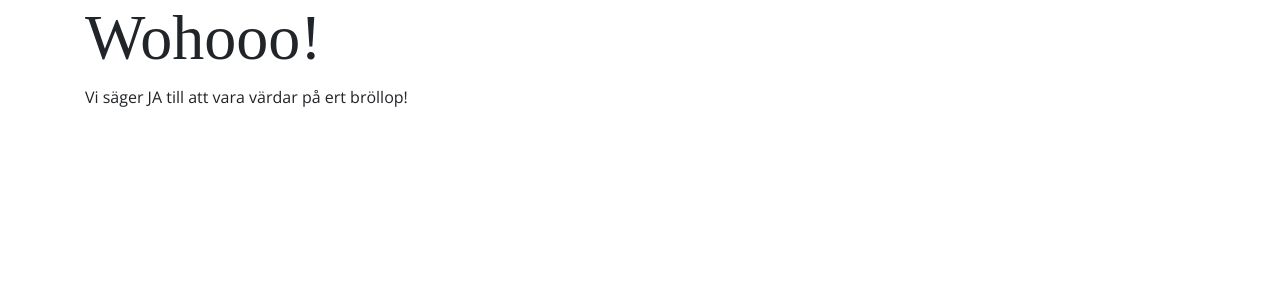
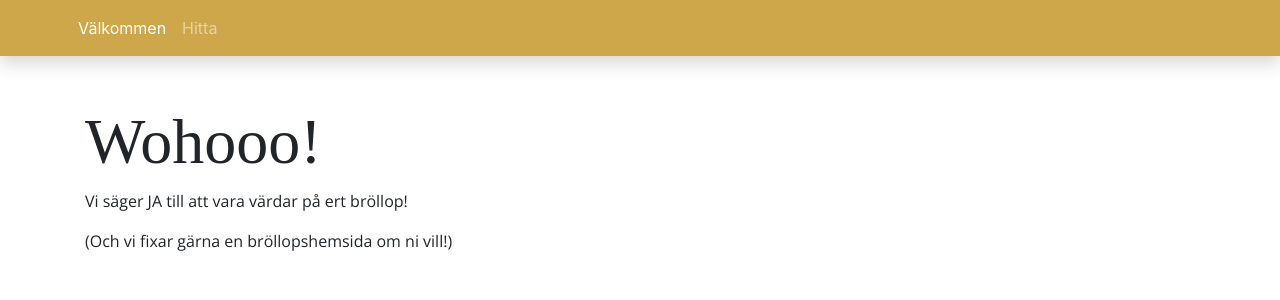
Before and after one commit to filiptammergard/alicejakob, a Vue app: page / in a window 1280 px wide. Shown: the top 300 px of the page. Built offline with nearby package versions, Linux system fonts and the light colour scheme; a web font is replaced by a local one.

Commit message:
navbar and stuff

```diff
--- a/src/App.vue
+++ b/src/App.vue
@@ -1,13 +1,20 @@
 <template>
   <div id="app">
+    <Navbar />
+    <br />
+    <br />
     <router-view />
   </div>
 </template>
 
 <script>
+import Navbar from "./components/Navbar";
+
 export default {
   name: "app",
-  components: {}
+  components: {
+    Navbar
+  }
 };
 </script>
 
--- a/src/assets/main.scss
+++ b/src/assets/main.scss
@@ -6,3 +6,6 @@ p {
   font-family: "Open Sans", sans-serif;
   font-family: 1rem;
 }
+.navbar-custom {
+  background-color: #cea74a;
+}
--- /dev/null
+++ b/src/components/Find.vue
@@ -0,0 +1,9 @@
+<template>
+  <div id="fint-component"></div>
+</template>
+
+<script>
+export default {
+  name: "find-component"
+};
+</script>
--- a/src/components/Navbar.vue
+++ b/src/components/Navbar.vue
@@ -0,0 +1,31 @@
+<template>
+  <div id="navbar-component">
+    <nav class="navbar navbar-expand navbar-dark navbar-custom shadow">
+      <div class="container">
+        <div class="navbar-nav">
+          <router-link
+            class="nav-item nav-link"
+            :class="{ 'active': isRoute('') }"
+            :to="{ name: 'welcome'}"
+          >Välkommen</router-link>
+          <router-link
+            class="nav-item nav-link"
+            :class="{ 'active': isRoute('/hitta') }"
+            :to="{ name: 'find'}"
+          >Hitta</router-link>
+        </div>
+      </div>
+    </nav>
+  </div>
+</template>
+
+<script>
+export default {
+  name: "navbar-component",
+  methods: {
+    isRoute(currentRoute) {
+      return this.$route.matched.some(route => route.path === currentRoute);
+    }
+  }
+};
+</script>
--- a/src/components/Welcome.vue
+++ b/src/components/Welcome.vue
@@ -2,6 +2,7 @@
   <div id="welcome-component">
     <h1>Wohooo!</h1>
     <p>Vi säger JA till att vara värdar på ert bröllop!</p>
+    <p>(Och vi fixar gärna en bröllopshemsida om ni vill!)</p>
   </div>
 </template>
 
--- a/src/router.js
+++ b/src/router.js
@@ -2,6 +2,7 @@ import Vue from "vue";
 import Router from "vue-router";
 
 import Welcome from "./views/Welcome";
+import Find from "./views/Find";
 
 Vue.use(Router);
 
@@ -13,7 +14,15 @@ const router = new Router({
       name: "welcome",
       component: Welcome,
       meta: {
-        title: "Välkommen"
+        title: "Välkommen | Alice & Jakob"
+      }
+    },
+    {
+      path: "/hitta",
+      name: "find",
+      component: Find,
+      meta: {
+        title: "Hitta | Alice & Jakob"
       }
     }
   ]
@@ -48,7 +57,7 @@ const router = new Router({
 // });
 
 router.afterEach(to => {
-  const defaultPageTitle = "Önskelista";
+  const defaultPageTitle = "Alice & Jakob";
   document.title = to.meta.title || defaultPageTitle;
 });
 
--- /dev/null
+++ b/src/views/Find.vue
@@ -0,0 +1,15 @@
+<template>
+  <div id="fint-view" class="container">
+    <Find />
+  </div>
+</template>
+
+<script>
+import Find from "../components/Find";
+export default {
+  name: "find-view",
+  components: {
+    Find
+  }
+};
+</script>
```
